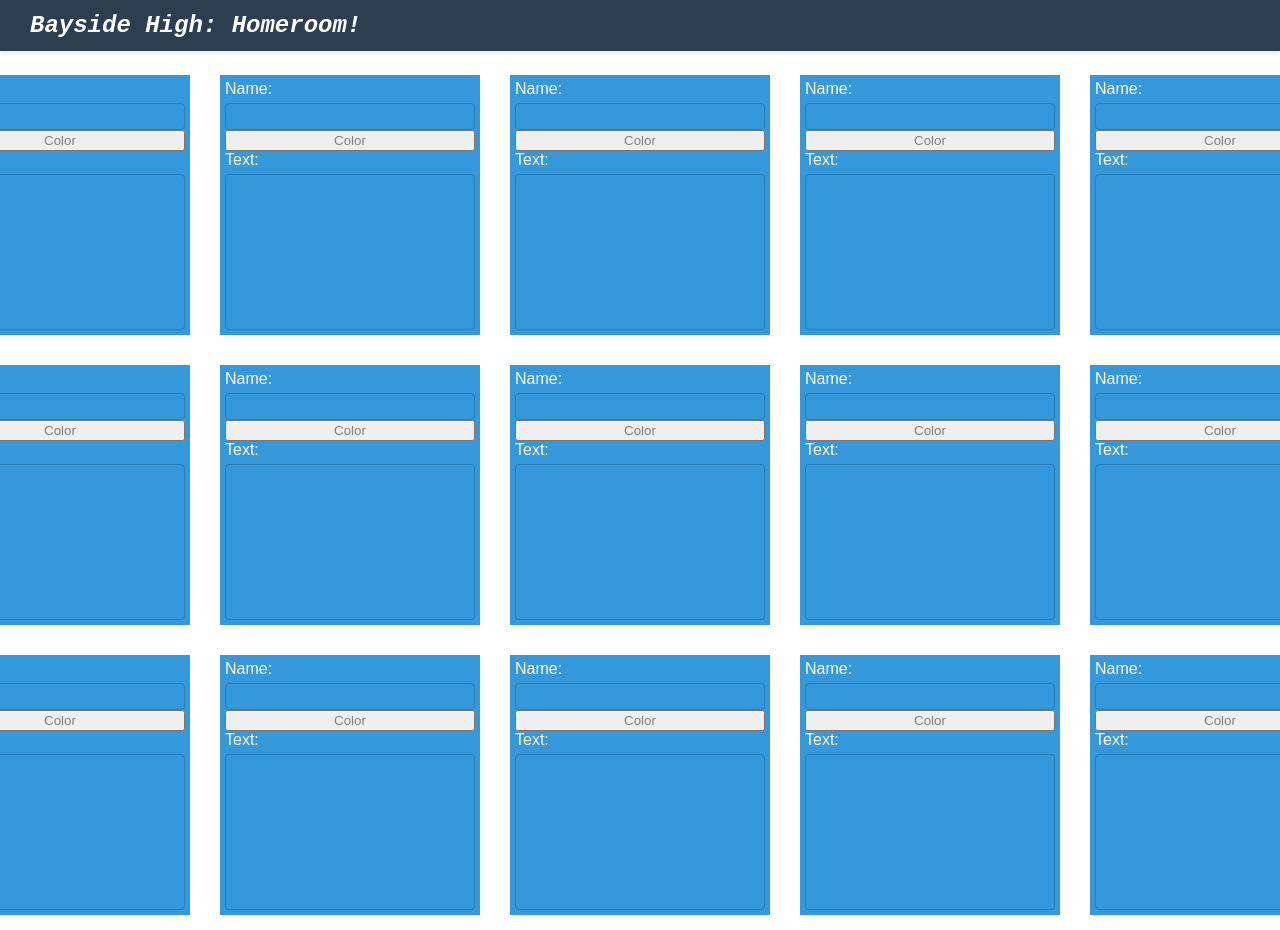
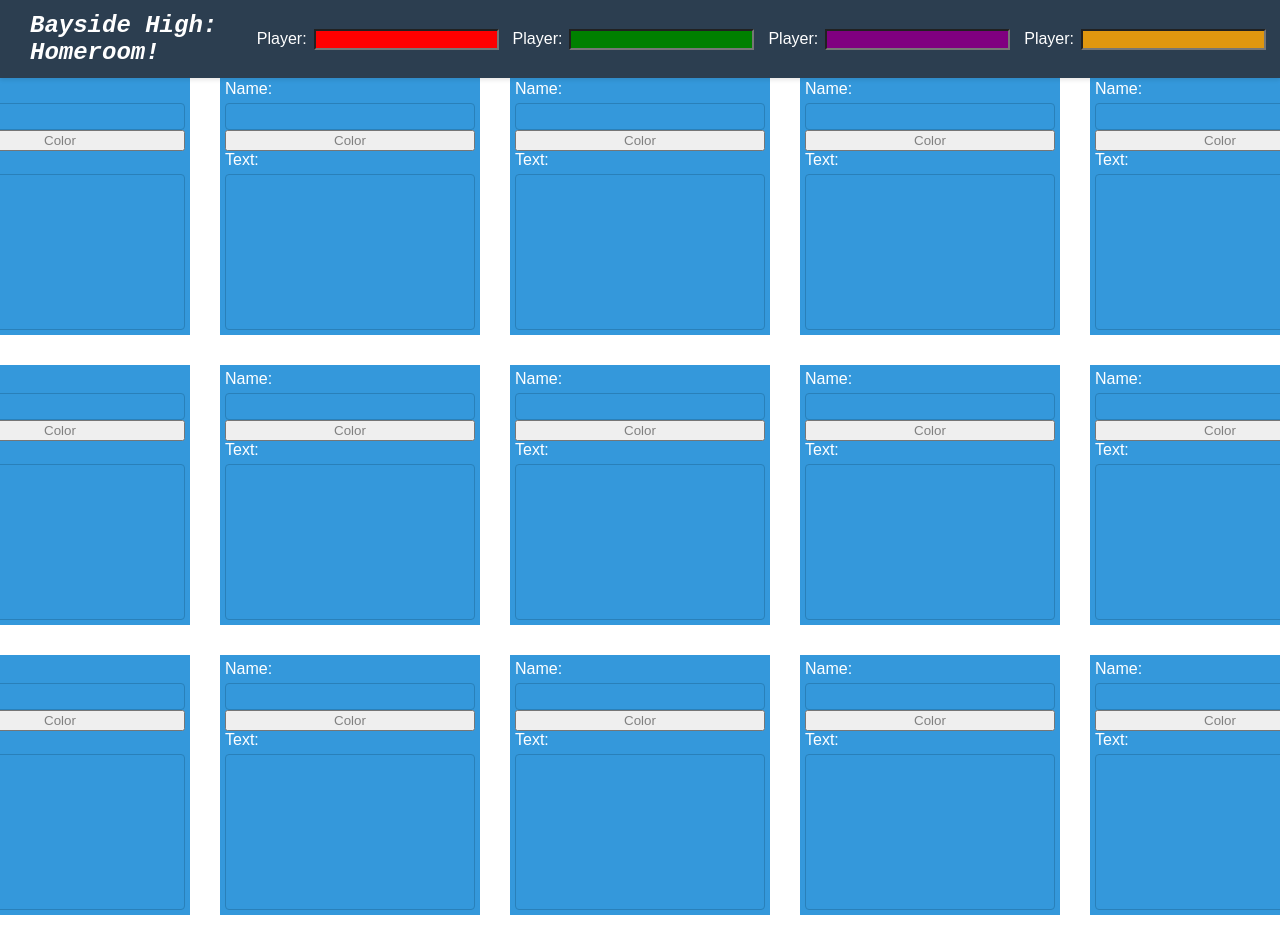
Before and after one commit to DaveyCHaysIII/Monsterhearts-Bayside_High, a plain HTML site: page index.html in a window 1280 px wide. Shown: the top 930 px of the page. Drawn offline with Linux system fonts and the light colour scheme.

Commit message:
end of day

```diff
--- a/index.html
+++ b/index.html
@@ -10,6 +10,16 @@
     <nav class="navbar">
         <h1>Bayside High: Homeroom!
         </h1>
+        <form class="navform">
+            <label for="name">Player:</label>
+            <input type="text" name="name" class="red">
+            <label for="name">Player:</label>
+            <input type="text" name="name" class="green">
+            <label for="name">Player:</label>
+            <input type="text" name="name" class="purple">
+            <label for="name">Player:</label>
+            <input type="text" name="name"class ="orange">
+        </form>
     </nav>
     <div class="container">
         <div class="row">
--- a/styles.css
+++ b/styles.css
@@ -15,6 +15,7 @@ body {
     padding: 12px 0;
     position: fixed;
     width: 100%;
+    display: flex;
     top: 0;
     left: 0;
     box-shadow: 0 2px 4px rgba(0, 0, 0, 0.1);
@@ -23,9 +24,23 @@ body {
 
 .navbar h1 {
     padding-left: 30px;
+    padding-right: 30px;
     margin: 0;
     font-family:'Courier New', Courier, monospace;
     font-style: italic;
+    align-items: center;
+}
+
+.navbar .navform {
+    display: flex;
+    align-items: center;
+    margin-left: auto
+}
+
+.navbar .navform input {
+    color: white;
+    margin-left: 7px;
+    margin-right: 14px;
 }
 
 body {
@@ -108,7 +123,7 @@ button {
 }
 
 .orange {
-    background-color: orange;
+    background-color: rgb(224, 151, 15);
 }
 
 .dead {
```
